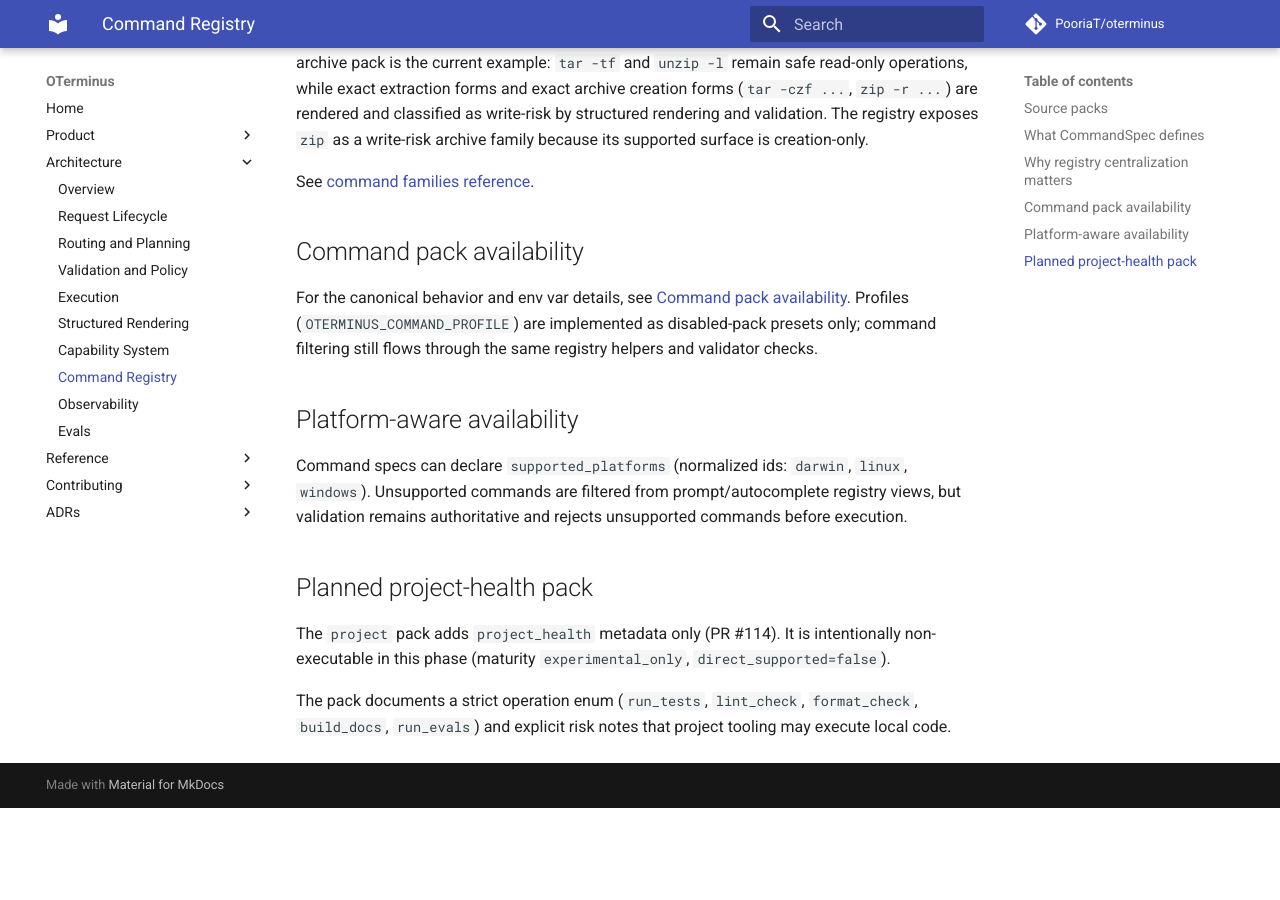
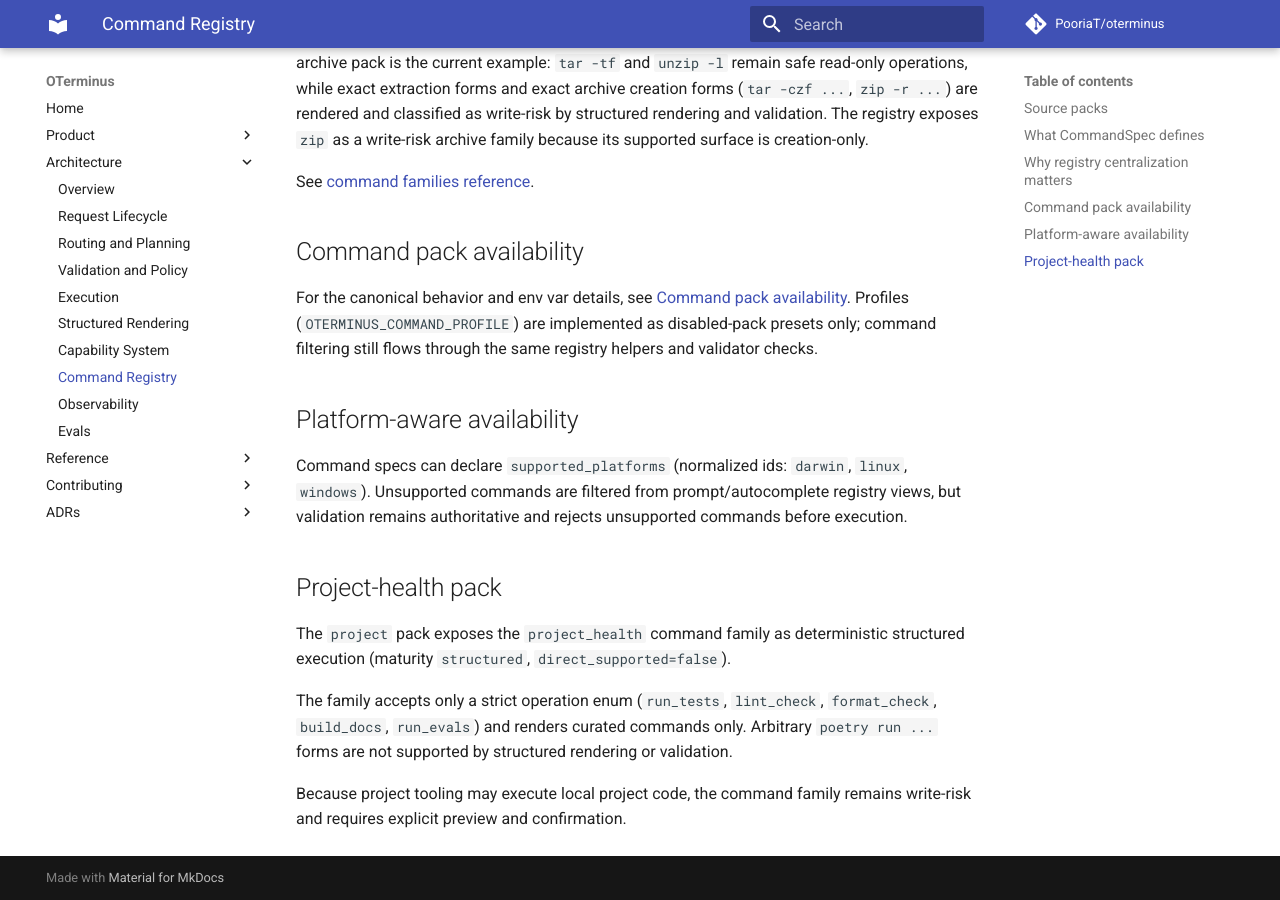
Before and after one commit to PooriaT/oterminus, an MkDocs documentation site: the page built from docs/architecture/command-registry.md, in a window 1280 px wide and 900 px high, scrolled down 1479 px. Built offline with MkDocs 1.6.1 and Material for MkDocs 9.7.7, drawn with Linux system fonts in a browser that asks for light colours; comment, search, counter and statistics services are not loaded; before the commit the page ends 2287 px from its top, so only the background shows below that.

Commit message:
Implement structured project_health renderer and strict validation

```diff
--- a/docs/architecture/command-registry.md
+++ b/docs/architecture/command-registry.md
@@ -63,10 +63,14 @@ filtering still flows through the same registry helpers and validator checks.
 ## Platform-aware availability
 Command specs can declare `supported_platforms` (normalized ids: `darwin`, `linux`, `windows`). Unsupported commands are filtered from prompt/autocomplete registry views, but validation remains authoritative and rejects unsupported commands before execution.
 
-## Planned project-health pack
+## Project-health pack
 
-The `project` pack adds `project_health` metadata only (PR #114). It is intentionally non-executable
-in this phase (maturity `experimental_only`, `direct_supported=false`).
+The `project` pack exposes the `project_health` command family as deterministic structured execution
+(maturity `structured`, `direct_supported=false`).
 
-The pack documents a strict operation enum (`run_tests`, `lint_check`, `format_check`, `build_docs`,
-`run_evals`) and explicit risk notes that project tooling may execute local code.
+The family accepts only a strict operation enum (`run_tests`, `lint_check`, `format_check`,
+`build_docs`, `run_evals`) and renders curated commands only. Arbitrary `poetry run ...` forms are
+not supported by structured rendering or validation.
+
+Because project tooling may execute local project code, the command family remains write-risk and
+requires explicit preview and confirmation.
```
Also changed, not shown: docs/architecture/validation-and-policy.md (+9 -4 lines), docs/reference/capability-map.md (+1 -1 lines), docs/reference/command-families.md (+1 -1 lines), 3 other files.
